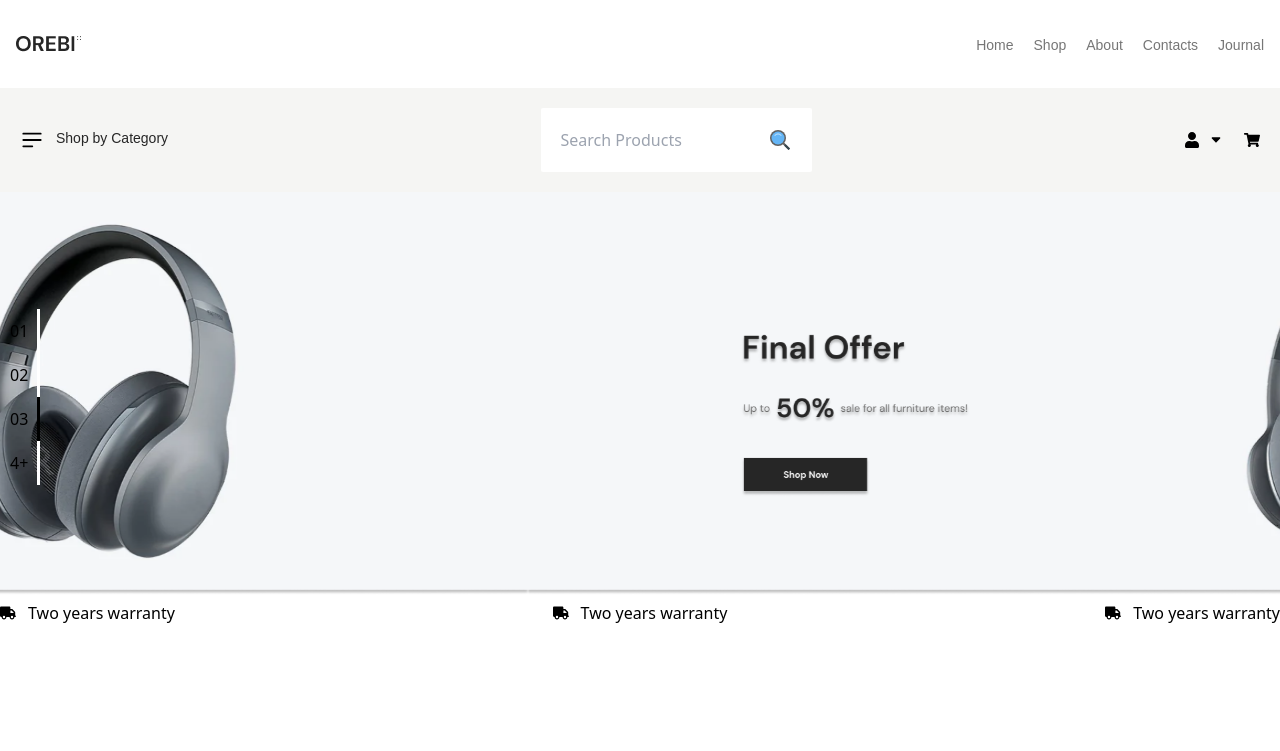
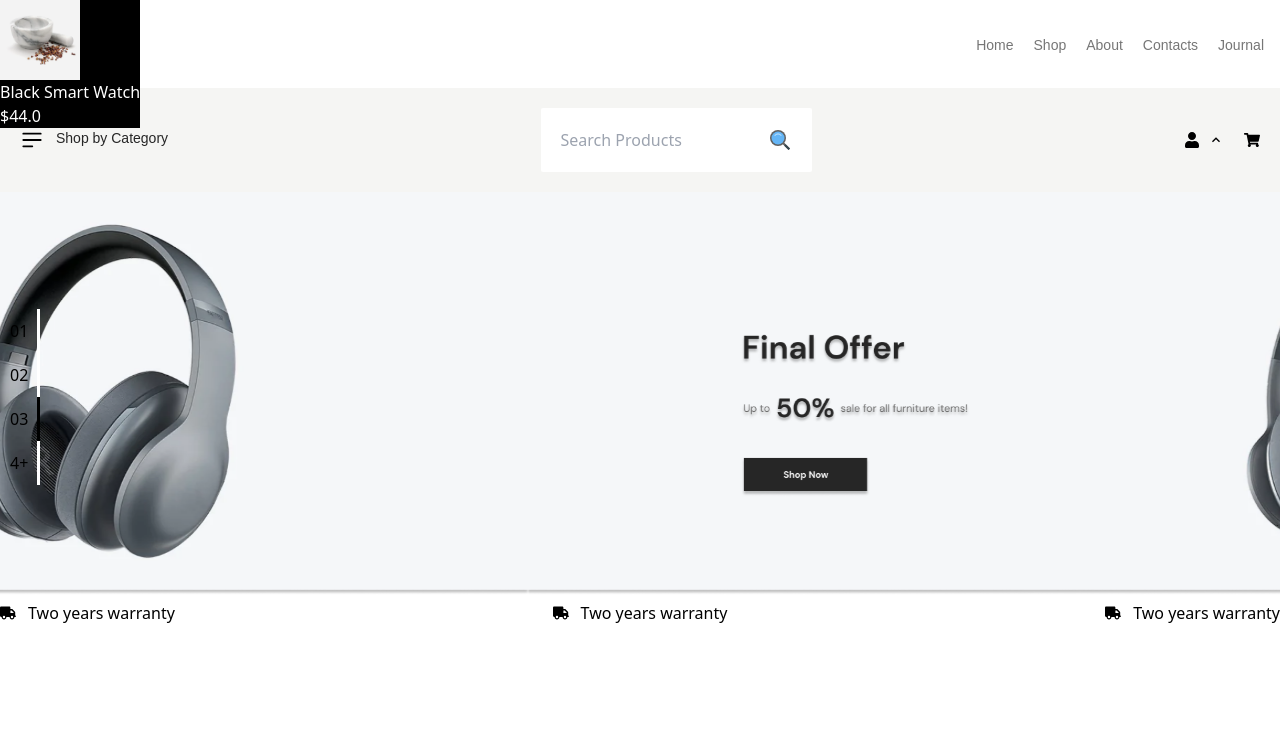
Before and after one commit to mdarafat2201/oreby1, a React (Vite) app: page / in a window 1280 px wide. Shown: the top 751 px of the page. Built offline with nearby package versions, Linux system fonts and the light colour scheme.

Commit message:
menubar 111

```diff
--- a/src/Component/MenuBar/MenuBar.jsx
+++ b/src/Component/MenuBar/MenuBar.jsx
@@ -3,11 +3,12 @@ import Flex from "../CommonConponent/Flex";
 import { HiMiniBars3BottomLeft } from "react-icons/hi2";
 import Serach from "../CommonConponent/Serach";
 import { FaUser, FaShoppingCart } from "react-icons/fa";
-import { TiArrowSortedDown } from "react-icons/ti";
-
+import CartItem from "../../assets/product4.png";
+import { MdKeyboardArrowUp, MdKeyboardArrowDown } from "react-icons/md";
 const MenuBar = () => {
   const [ShowCatagorise, setShowCatagorise] = useState(false);
   const [ShowAccount, setShowAccount] = useState(false);
+  const [Cart, setCart] = useState(false);
   //HandleCatagory function implement
   const HandleCatagory = () => {
     setShowCatagorise(!ShowCatagorise);
@@ -15,6 +16,10 @@ const MenuBar = () => {
   //ShowAccount function implement
   const HandleAccount = () => {
     setShowAccount(!ShowAccount);
+  };
+  //HandleCart function implement
+  const HandleCart = () => {
+    setCart(!Cart);
   };
   return (
     <>
@@ -66,14 +71,20 @@ const MenuBar = () => {
             <Serach placeholder={"Search Products"} />
             <Flex className={" gap-x-2 sm:gap-x-5"}>
               <div onClick={HandleAccount}>
-                <Flex className={"gap-x-1 sm:gap-x-2 cursor-pointer "}>
+                <Flex
+                  className={"gap-x-1 text-center sm:gap-x-2 cursor-pointer "}
+                >
                   <div>
                     <FaUser
                       className={`${ShowAccount ? "text-green-400" : null}`}
                     />
                   </div>
                   <div>
-                    <TiArrowSortedDown />
+                    {ShowAccount === true ? (
+                      <MdKeyboardArrowDown />
+                    ) : (
+                      <MdKeyboardArrowUp />
+                    )}
                   </div>
                 </Flex>
               </div>
@@ -89,9 +100,17 @@ const MenuBar = () => {
                   </ul>
                 </div>
               )}
-
-              <div>
+              <div className=" cursor-pointer" onClick={HandleCart}>
                 <FaShoppingCart />
+              </div>
+              <div className="bg-black text-white absolute top-0 left-0 w-full sm:w-fit">
+                <div className="w-[80px] h-[80px] object-cover">
+                  <img src={CartItem} alt={CartItem} />
+                </div>
+                <div>
+                  <h2>Black Smart Watch</h2>
+                  <span>$44.0</span>
+                </div>
               </div>
             </Flex>
           </Flex>
```
